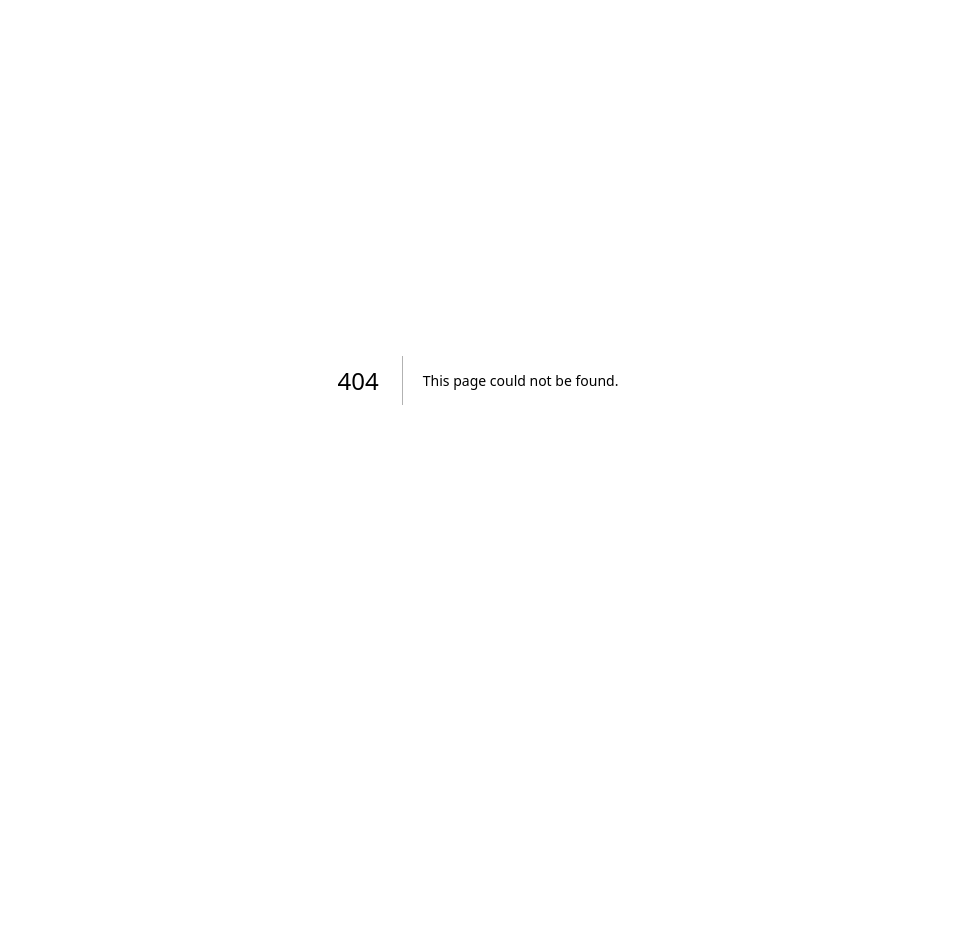
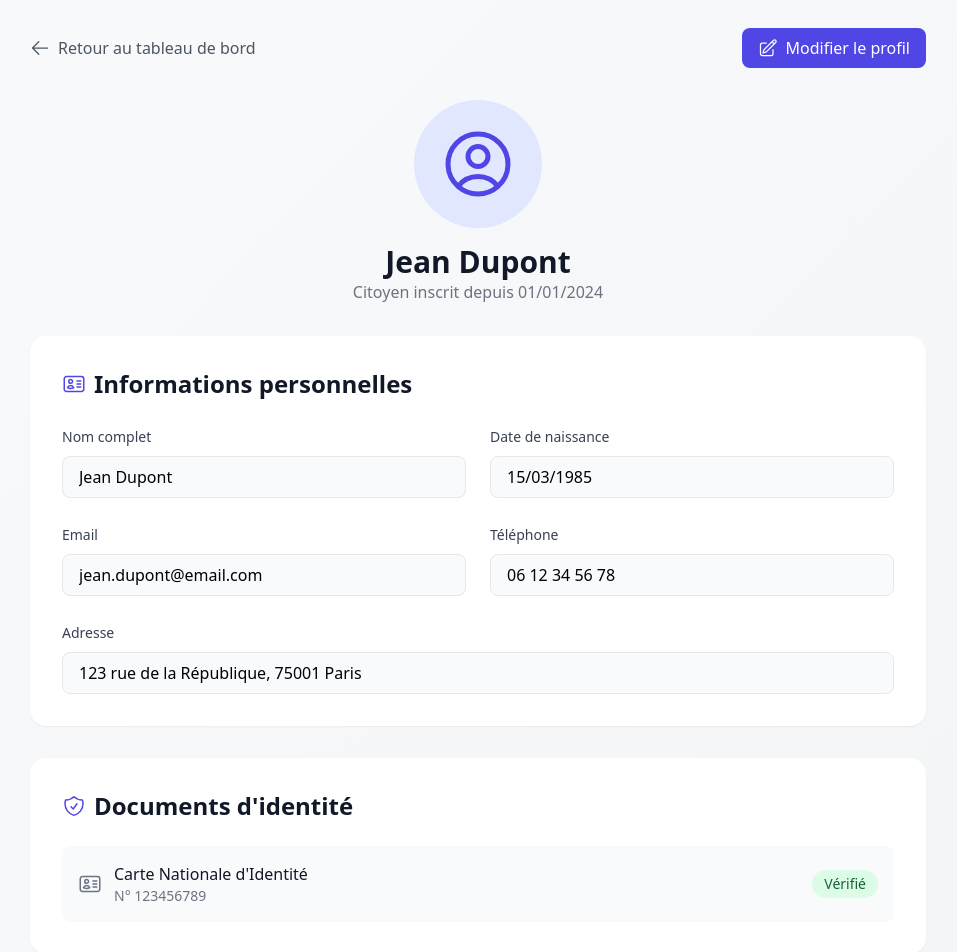
Before and after one commit to gatien074/ActeApp, a Next.js app: page /profile in a window 1280 px wide. Before the commit this address had no page. Shown: the part 20-972 px from the top of the page, without its empty margins (162-1119 px from the left). Before the commit the page ends 800 px from the top, so only its background shows below. Built offline with nearby package versions, Linux system fonts and the light colour scheme.

Commit message:
version28

```diff
--- a/app/dashboardusers/page.js
+++ b/app/dashboardusers/page.js
@@ -13,6 +13,7 @@ import {
   MapPinIcon,
   ArrowRightIcon
 } from '@heroicons/react/24/outline'
+import Link from 'next/link'
 
 // Données statiques pour simuler les demandes du citoyen
 const mockRequests = [
@@ -125,9 +126,13 @@ export default function DashboardUsers() {
                 whileTap={{ scale: 0.95 }}
                 className="flex items-center gap-2 px-4 py-2 rounded-full bg-indigo-50 hover:bg-indigo-100 text-indigo-600 transition-colors"
               >
-                <UserCircleIcon className="h-5 w-5" />
+                <Link href="/profile" className='flex items-center gap-2'>
+              <UserCircleIcon className="h-5 w-5" />
                 <span className="hidden sm:inline">Mon Profil</span>
+                </Link>
               </motion.button>
+
+
             </div>
           </div>
         </div>
--- /dev/null
+++ b/app/profile/page.js
@@ -0,0 +1,248 @@
+'use client'
+import { useState } from 'react'
+import { motion } from 'framer-motion'
+import {
+  UserCircleIcon,
+  EnvelopeIcon,
+  PhoneIcon,
+  MapPinIcon,
+  PencilSquareIcon,
+  ShieldCheckIcon,
+  IdentificationIcon,
+  KeyIcon,
+  ArrowLeftIcon
+} from '@heroicons/react/24/outline'
+import Link from 'next/link'
+
+const userInfo = {
+  name: "Jean Dupont",
+  email: "jean.dupont@email.com",
+  phone: "06 12 34 56 78",
+  address: "123 rue de la République, 75001 Paris",
+  dateNaissance: "15/03/1985",
+  nationalite: "Française",
+  numeroCNI: "123456789",
+  dateInscription: "01/01/2024"
+}
+
+export default function Profile() {
+  const [isEditing, setIsEditing] = useState(false)
+  const [formData, setFormData] = useState(userInfo)
+
+  const containerVariants = {
+    hidden: { opacity: 0 },
+    visible: {
+      opacity: 1,
+      transition: {
+        staggerChildren: 0.1
+      }
+    }
+  }
+
+  const itemVariants = {
+    hidden: { y: 20, opacity: 0 },
+    visible: {
+      y: 0,
+      opacity: 1,
+      transition: { duration: 0.5, ease: "easeOut" }
+    }
+  }
+
+  const handleSubmit = (e) => {
+    e.preventDefault()
+    setIsEditing(false)
+    // Ici, vous ajouteriez la logique pour sauvegarder les modifications
+    console.log('Données mises à jour:', formData)
+  }
+
+  return (
+    <div className="min-h-screen bg-gradient-to-br from-gray-50 to-gray-100 py-12 px-4 sm:px-6 lg:px-8">
+      <motion.div
+        variants={containerVariants}
+        initial="hidden"
+        animate="visible"
+        className="max-w-4xl mx-auto space-y-8"
+      >
+        {/* En-tête */}
+        <motion.div variants={itemVariants} className="flex items-center justify-between">
+          <Link
+            href="/dashboardusers"
+            className="flex items-center text-gray-600 hover:text-gray-900 transition-colors"
+          >
+            <ArrowLeftIcon className="h-5 w-5 mr-2" />
+            Retour au tableau de bord
+          </Link>
+          <motion.button
+            whileHover={{ scale: 1.05 }}
+            whileTap={{ scale: 0.95 }}
+            onClick={() => setIsEditing(!isEditing)}
+            className="flex items-center gap-2 px-4 py-2 bg-indigo-600 text-white rounded-lg hover:bg-indigo-700 transition-colors"
+          >
+            <PencilSquareIcon className="h-5 w-5" />
+            {isEditing ? 'Annuler' : 'Modifier le profil'}
+          </motion.button>
+        </motion.div>
+
+        {/* Photo de profil et nom */}
+        <motion.div
+          variants={itemVariants}
+          className="text-center"
+        >
+          <div className="relative inline-block">
+            <div className="h-32 w-32 rounded-full bg-indigo-100 flex items-center justify-center mx-auto">
+              <UserCircleIcon className="h-20 w-20 text-indigo-600" />
+            </div>
+          </div>
+          <h1 className="mt-4 text-3xl font-bold text-gray-900">{formData.name}</h1>
+          <p className="text-gray-500">Citoyen inscrit depuis {formData.dateInscription}</p>
+        </motion.div>
+
+        {/* Informations principales */}
+        <motion.div
+          variants={itemVariants}
+          className="bg-white rounded-2xl shadow-sm overflow-hidden"
+        >
+          <div className="p-8">
+            <h2 className="text-2xl font-semibold text-gray-900 mb-6 flex items-center">
+              <IdentificationIcon className="h-6 w-6 mr-2 text-indigo-600" />
+              Informations personnelles
+            </h2>
+            <form onSubmit={handleSubmit} className="space-y-6">
+              <div className="grid grid-cols-1 md:grid-cols-2 gap-6">
+                {/* Champs du formulaire */}
+                <div className="space-y-2">
+                  <label className="text-sm font-medium text-gray-700">Nom complet</label>
+                  <input
+                    type="text"
+                    disabled={!isEditing}
+                    value={formData.name}
+                    onChange={(e) => setFormData({...formData, name: e.target.value})}
+                    className="w-full px-4 py-2 border rounded-lg focus:ring-2 focus:ring-indigo-500 disabled:bg-gray-50"
+                  />
+                </div>
+                <div className="space-y-2">
+                  <label className="text-sm font-medium text-gray-700">Date de naissance</label>
+                  <input
+                    type="text"
+                    disabled={!isEditing}
+                    value={formData.dateNaissance}
+                    onChange={(e) => setFormData({...formData, dateNaissance: e.target.value})}
+                    className="w-full px-4 py-2 border rounded-lg focus:ring-2 focus:ring-indigo-500 disabled:bg-gray-50"
+                  />
+                </div>
+                <div className="space-y-2">
+                  <label className="text-sm font-medium text-gray-700">Email</label>
+                  <input
+                    type="email"
+                    disabled={!isEditing}
+                    value={formData.email}
+                    onChange={(e) => setFormData({...formData, email: e.target.value})}
+                    className="w-full px-4 py-2 border rounded-lg focus:ring-2 focus:ring-indigo-500 disabled:bg-gray-50"
+                  />
+                </div>
+                <div className="space-y-2">
+                  <label className="text-sm font-medium text-gray-700">Téléphone</label>
+                  <input
+                    type="tel"
+                    disabled={!isEditing}
+                    value={formData.phone}
+                    onChange={(e) => setFormData({...formData, phone: e.target.value})}
+                    className="w-full px-4 py-2 border rounded-lg focus:ring-2 focus:ring-indigo-500 disabled:bg-gray-50"
+                  />
+                </div>
+                <div className="space-y-2 md:col-span-2">
+                  <label className="text-sm font-medium text-gray-700">Adresse</label>
+                  <input
+                    type="text"
+                    disabled={!isEditing}
+                    value={formData.address}
+                    onChange={(e) => setFormData({...formData, address: e.target.value})}
+                    className="w-full px-4 py-2 border rounded-lg focus:ring-2 focus:ring-indigo-500 disabled:bg-gray-50"
+                  />
+                </div>
+              </div>
+
+              {isEditing && (
+                <motion.div
+                  initial={{ opacity: 0, y: 20 }}
+                  animate={{ opacity: 1, y: 0 }}
+                  className="flex justify-end gap-4"
+                >
+                  <button
+                    type="button"
+                    onClick={() => setIsEditing(false)}
+                    className="px-4 py-2 border border-gray-300 rounded-lg text-gray-700 hover:bg-gray-50"
+                  >
+                    Annuler
+                  </button>
+                  <button
+                    type="submit"
+                    className="px-4 py-2 bg-indigo-600 text-white rounded-lg hover:bg-indigo-700"
+                  >
+                    Enregistrer
+                  </button>
+                </motion.div>
+              )}
+            </form>
+          </div>
+        </motion.div>
+
+        {/* Documents d'identité */}
+        <motion.div
+          variants={itemVariants}
+          className="bg-white rounded-2xl shadow-sm overflow-hidden"
+        >
+          <div className="p-8">
+            <h2 className="text-2xl font-semibold text-gray-900 mb-6 flex items-center">
+              <ShieldCheckIcon className="h-6 w-6 mr-2 text-indigo-600" />
+              Documents d&apos;identité
+            </h2>
+            <div className="space-y-4">
+              <div className="flex items-center justify-between p-4 bg-gray-50 rounded-lg">
+                <div className="flex items-center space-x-3">
+                  <IdentificationIcon className="h-6 w-6 text-gray-500" />
+                  <div>
+                    <p className="font-medium text-gray-900">Carte Nationale d&apos;Identité</p>
+                    <p className="text-sm text-gray-500">N° {formData.numeroCNI}</p>
+                  </div>
+                </div>
+                <span className="px-3 py-1 bg-green-100 text-green-800 rounded-full text-sm">Vérifié</span>
+              </div>
+            </div>
+          </div>
+        </motion.div>
+
+        {/* Sécurité */}
+        <motion.div
+          variants={itemVariants}
+          className="bg-white rounded-2xl shadow-sm overflow-hidden"
+        >
+          <div className="p-8">
+            <h2 className="text-2xl font-semibold text-gray-900 mb-6 flex items-center">
+              <KeyIcon className="h-6 w-6 mr-2 text-indigo-600" />
+              Sécurité
+            </h2>
+            <div className="space-y-4">
+              <motion.button
+                whileHover={{ scale: 1.02 }}
+                whileTap={{ scale: 0.98 }}
+                className="w-full flex items-center justify-between p-4 bg-gray-50 rounded-lg hover:bg-gray-100"
+              >
+                <span className="font-medium text-gray-900">Modifier le mot de passe</span>
+                <ArrowLeftIcon className="h-5 w-5 text-gray-500 transform rotate-180" />
+              </motion.button>
+              <motion.button
+                whileHover={{ scale: 1.02 }}
+                whileTap={{ scale: 0.98 }}
+                className="w-full flex items-center justify-between p-4 bg-gray-50 rounded-lg hover:bg-gray-100"
+              >
+                <span className="font-medium text-gray-900">Activer la double authentification</span>
+                <ArrowLeftIcon className="h-5 w-5 text-gray-500 transform rotate-180" />
+              </motion.button>
+            </div>
+          </div>
+        </motion.div>
+      </motion.div>
+    </div>
+  )
+}
```
